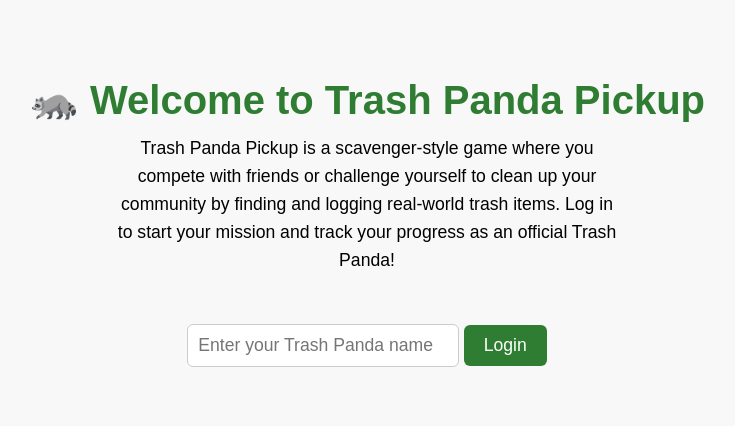
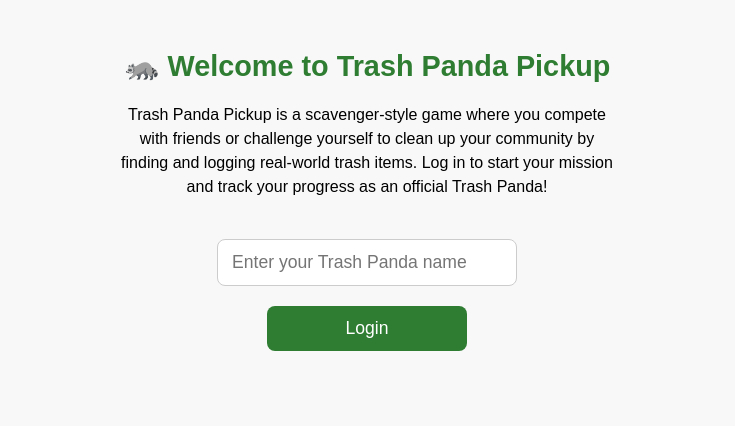
Before and after one commit to Tylerea12/trash-panda-pickup, a Flask app: page /login in a window 1280 px wide. Shown: the top 426 px of the page, without its empty margins (273-1008 px from the left). Run offline with Flask 3, Linux system fonts and the light colour scheme.

Commit message:
cool cool

```diff
--- a/templates/login.html
+++ b/templates/login.html
@@ -1,39 +1,79 @@
-<!-- templates/login.html -->
 <!DOCTYPE html>
 <html lang="en">
 <head>
   <meta charset="UTF-8">
   <title>Login - Trash Panda Pickup</title>
+  <meta name="viewport" content="width=device-width, initial-scale=1.0">
   <link rel="stylesheet" href="{{ url_for('static', filename='styles.css') }}">
   <style>
     body {
       text-align: center;
-      padding: 50px;
+      padding: 30px 20px;
+      font-family: Arial, sans-serif;
     }
+
+    h1 {
+      font-size: 1.8rem;
+      margin-bottom: 20px;
+    }
+
+    p {
+      max-width: 500px;
+      margin: 0 auto 30px;
+      font-size: 1rem;
+      line-height: 1.5;
+    }
+
+    form {
+      display: flex;
+      flex-direction: column;
+      align-items: center;
+    }
+
     input[type="text"] {
-      padding: 10px;
-      width: 250px;
+      padding: 12px 14px;
+      width: 100%;
+      max-width: 300px;
       font-size: 1.1rem;
-      border-radius: 6px;
+      border-radius: 8px;
       border: 1px solid #ccc;
+      margin-bottom: 20px;
+      box-sizing: border-box;
     }
+
     button {
-      padding: 10px 20px;
+      padding: 12px 24px;
       font-size: 1.1rem;
-      margin-top: 20px;
       border: none;
-      border-radius: 6px;
+      border-radius: 8px;
       background-color: #2e7d32;
       color: white;
       cursor: pointer;
+      width: 100%;
+      max-width: 200px;
+    }
+
+    button:hover {
+      background-color: #256427;
+    }
+
+    @media (max-width: 480px) {
+      h1 {
+        font-size: 1.5rem;
+      }
+
+      input[type="text"],
+      button {
+        font-size: 1rem;
+        padding: 10px 14px;
+      }
     }
   </style>
 </head>
 <body>
   <h1>🦝 Welcome to Trash Panda Pickup</h1>
-    <p style="max-width: 500px; margin: 0 auto 30px;">
-      Trash Panda Pickup is a scavenger-style game where you compete with friends or challenge yourself to clean up your community by finding and logging real-world trash items.
-      Log in to start your mission and track your progress as an official Trash Panda!
+  <p>
+    Trash Panda Pickup is a scavenger-style game where you compete with friends or challenge yourself to clean up your community by finding and logging real-world trash items. Log in to start your mission and track your progress as an official Trash Panda!
   </p>
 
   <form method="POST">
@@ -41,6 +81,5 @@
     <input type="hidden" name="next" value="{{ next }}">
     <button type="submit">Login</button>
   </form>
-
 </body>
 </html>
```
Also changed, not shown: templates/index.html (+33 -10 lines), instance/pandas.db. Lines whose indentation alone changed are shown as unchanged.
